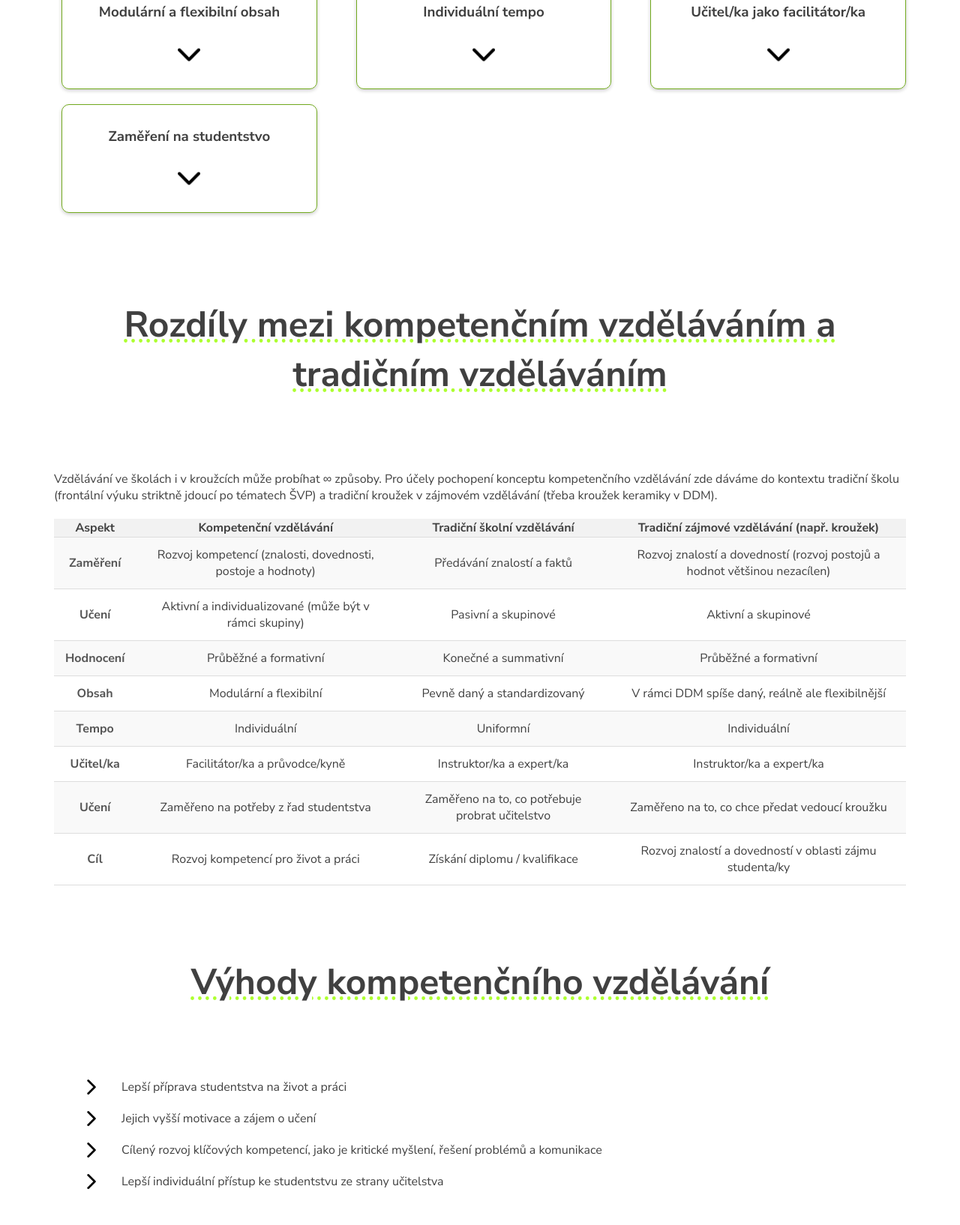
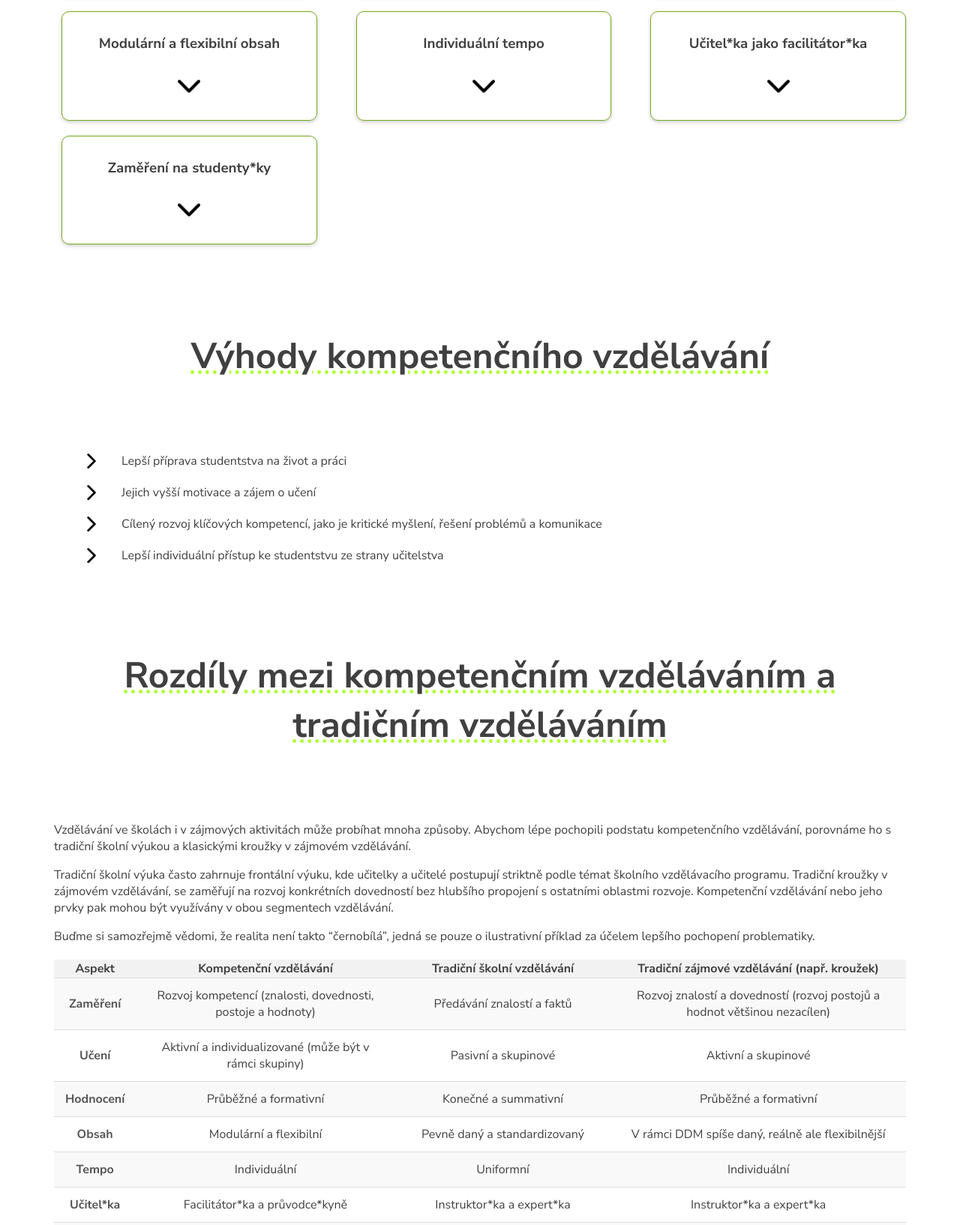
Before and after one commit to Vimes42/kompetencni-vzdelavani, an Eleventy site: page index.html in a window 1280 px wide. Shown: the part 1678-3312 px from the top of the page at 75% size. Built offline with nearby package versions, Linux system fonts and the light colour scheme; Eleventy itself is replaced by a stand-in of ours; files that its build step writes are made by us from their sources.

Commit message:
úpravy - 1.kolo komentářů

```diff
--- a/css/style.css
+++ b/css/style.css
@@ -348,8 +348,8 @@ button {
 }
 
 .contact__address--img img {
-    width: 30vw;
-    border-radius: 50;
+    width: 20vw;
+    border-radius: 50%;
 }
 
 footer{
--- a/index.html
+++ b/index.html
@@ -35,8 +35,8 @@
     </header>
     <div class="main">
         <div class="intro">
-            <p class="intro__description intro__description--up">Kompetenční vzdělávání je <span class="underline__wavy">zaměřeno na rozvoj kompetencí (znalosti, dovednosti, postoje a hodnoty)</span>, které jsou potřebné pro život a práci.</p>
-            <p class="intro__description intro__description--down">Studentstvo se učí aktivně a individuálně, čímž se <span class="underline__wavy">zvyšuje jejich motivace a zájem o učení.</span></p>
+            <p class="intro__description intro__description--up">Kompetenční vzdělávání <span class="underline__wavy">podporuje komplexní rozvoj </span>- nejen v oblasti znalostí, ale také dovedností, postojů a hodnot nezbytných pro život a práci.</p>
+            <p class="intro__description intro__description--down">Aktivně. Individuálně. <span class="underline__wavy">Se zájmem a motivací.</span></p>
 
         </div>
         <div class="characteristics" id="characteristics">
@@ -45,9 +45,26 @@
 
             </div>
         </div>
+
+        <div class="advantages" id="advantages">
+            <h2>Výhody kompetenčního vzdělávání</h2>
+            <div class="advantages__box">
+            <ul class="advantages__list">
+                <li class="advantages__list--item">Lepší příprava studentstva na život a práci</li>
+                <li class="advantages__list--item">Jejich vyšší motivace a zájem o učení</li>
+                <li class="advantages__list--item">Cílený rozvoj klíčových kompetencí, jako je kritické myšlení, řešení problémů a komunikace</li>
+                <li class="advantages__list--item">Lepší individuální přístup ke studentstvu ze strany učitelstva</li>
+            </ul>
+
+        </div>
+        </div>
+
         <div class="differences">
             <h2>Rozdíly mezi kompetenčním vzděláváním a tradičním vzděláváním</h2>
-            <p>Vzdělávání ve školách i v kroužcích může probíhat ∞ způsoby. Pro účely pochopení konceptu kompetenčního vzdělávání zde dáváme do kontextu tradiční školu (frontální výuku striktně jdoucí po tématech ŠVP) a tradiční kroužek v zájmovém vzdělávání (třeba kroužek keramiky v DDM).</p>
+            <p>Vzdělávání ve školách i v zájmových aktivitách může probíhat mnoha způsoby. Abychom lépe pochopili podstatu kompetenčního vzdělávání, porovnáme ho s tradiční školní výukou a klasickými kroužky v zájmovém vzdělávání.</p>
+            <p>Tradiční školní výuka často zahrnuje frontální výuku, kde učitelky a učitelé postupují striktně podle témat školního vzdělávacího programu. Tradiční kroužky v zájmovém vzdělávání, se zaměřují na rozvoj konkrétních dovedností bez hlubšího propojení s ostatními oblastmi rozvoje. Kompetenční vzdělávání nebo jeho prvky pak mohou být využívány v obou segmentech vzdělávání.</p>
+            <p>Buďme si samozřejmě vědomi, že realita není takto “černobílá”, jedná se pouze o ilustrativní příklad za účelem lepšího pochopení problematiky.</p>
+                </p>
             <table class="differences__table">
                 <tr class="differences__table--heading">
                     <td>Aspekt</td>
@@ -86,10 +103,10 @@
                     <td>Individuální</td>
                 </tr>
                 <tr class="differences__table--text">
-                    <td>Učitel/ka</td>
-                    <td>Facilitátor/ka a průvodce/kyně</td>
-                    <td>Instruktor/ka a expert/ka</td>
-                    <td>Instruktor/ka a expert/ka</td>
+                    <td>Učitel*ka</td>
+                    <td>Facilitátor*ka a průvodce*kyně</td>
+                    <td>Instruktor*ka a expert*ka</td>
+                    <td>Instruktor*ka a expert*ka</td>
                 </tr>
                 <tr class="differences__table--text">
                     <td>Učení</td>
@@ -101,23 +118,12 @@
                     <td>Cíl</td>
                     <td>Rozvoj kompetencí pro život a práci</td>
                     <td>Získání diplomu / kvalifikace</td>
-                    <td>Rozvoj znalostí a dovedností v oblasti zájmu studenta/ky</td>
+                    <td>Rozvoj znalostí a dovedností v oblasti zájmu studenta*ky</td>
                 </tr>
             </table>
         </div>
 
-        <div class="advantages" id="advantages">
-            <h2>Výhody kompetenčního vzdělávání</h2>
-            <div class="advantages__box">
-            <ul class="advantages__list">
-                <li class="advantages__list--item">Lepší příprava studentstva na život a práci</li>
-                <li class="advantages__list--item">Jejich vyšší motivace a zájem o učení</li>
-                <li class="advantages__list--item">Cílený rozvoj klíčových kompetencí, jako je kritické myšlení, řešení problémů a komunikace</li>
-                <li class="advantages__list--item">Lepší individuální přístup ke studentstvu ze strany učitelstva</li>
-            </ul>
 
-        </div>
-        </div>
 
         <div class="faq" id="faq">
             <h2>Časté otázky</h2>
@@ -140,7 +146,7 @@
             </ul>
             <button class="offer">Stáhnout nabídku aktivit</button>
             <h3 class="h3_resources">Ke čtení</h3>
-            <p>Mnoho zdrojů ještě neexistuje, zejména ne v ČR. Jedná se o nový koncept, který se nyní formuje v souladu se Strategií vzdělávání 2030+.</p>
+            <p>Ačkoli důraz na rozvoj kompetencí se v oficiálních dokumentech objevuje již od 90. let 20. století, ucelený koncept zde dlouho chyběl. V současné době se formuje v souladu se Strategií vzdělávání 2030+.</p>
             <ul>
                 <li class="advantages__list--item"><a href="https://www.slabikarnfv.eu/slabikar_digital_cs.pdf">Slabikář neformálního vzdělávání</a> - publikace pokrývající různé aspekty neformálního vzdělávání, kterou ale hojně využívá také učitelstvo </li>
                 <li class="advantages__list--item">Článek o <a href="https://aurora-institute.org/blog/how-competency-based-education-differs-from-the-traditional-system-of-education/"> kompetenčním vzdělávání </a> od Aurora Institute (v angličtině)</li>
@@ -153,7 +159,7 @@
             <p>Neváhejte se nám ozvat v případě dotazů, žádostí o konzultaci či s návrhem spolupráce.</p>
             <div class="contact__address">
                 <div class="contact__address--img">
-                    <img src="/img/Anezka.png">
+                    <img src="/img/Anezka.jpg">
                 </div>
                 <div class="contact__address--details">
                     <h3 class="h3_resources">Anežka Dvořáková</h3>
--- a/index.js
+++ b/index.js
@@ -38,31 +38,31 @@ const characteristicsDiv = (heading, text) => {
 const chars = [
     {
         heading: 'Zaměření na kompetence',
-        text: 'Kompetenční vzdělávání se zaměřuje na rozvoj znalostí, dovedností, hodnot a postojů, které studentstvo potřebuje pro život a práci. Nejde jen o předávání znalostí a faktů.'
+        text: 'Kompetenční vzdělávání rozvíjí znalosti, dovednosti, hodnoty a postoje, které studenti a studentky potřebují pro život a práci. Nejde jen o předávání faktů, ale i o komplexní rozvoj osobnosti.'
     },
     {
         heading: 'Aktivní a individualizované učení',
-        text: 'Studentstvo se učí aktivně a individuálně (sami či ve skupině). Je zodpovědné za svůj vlastní proces učení, učitelky a učitelé jim v tom pomáhají.'
+        text: 'Studenti a studentky se učí aktivně a individuálně, ať už samostatně, nebo ve skupině. Jsou spoluzodpovědní za svůj vlastní proces a výsledky učení, učitelky a učitelé jim v tom pomáhají a podporují je.'
     },
     {
         heading: 'Průběžné a formativní hodnocení',
-        text: 'Studentstvo dostává zpětnou vazbu v průběhu celého procesu učení a mohou se tak neustále zlepšovat.'
+        text: 'Studenti a studentky dostávají zpětnou vazbu v průběhu celého procesu učení se a mohou se tak díky ní zlepšovat.'
     },
     {
         heading: 'Modulární a flexibilní obsah',
-        text: 'Studentstvo si může vybrat moduly, které je zajímají a které jim pomohou dosáhnout jejich cílů.'
+        text: 'Studenti a studentky si mohou vybrat vzdělávací moduly, které je zajímají a které jim pomohou dosáhnout jejich cílů. Obsah výuky je tak flexibilní a přizpůsobený jejich potřebám.'
     },
     {
         heading: 'Individuální tempo',
         text: 'Neexistuje žádné jednotné tempo pro všechny.'
     },
     {
-        heading: 'Učitel/ka jako facilitátor/ka',
-        text: 'Učitel/ka je facilitátor/ka a průvodce/kyně. Pomáhá studentstvu učit se a rozvíjet své kompetence.'
+        heading: 'Učitel*ka jako facilitátor*ka',
+        text: 'Učitel*ka je facilitátor*ka a průvodce*kyně. Pomáhá studentům a studentkám učit se, objevovat a rozvíjet své kompetence a sledovat svůj pokrok.'
     },
     {
-        heading: 'Zaměření na studentstvo',
-        text: 'Učení je zaměřeno na studentstvo. Vzdělavatel/ka vychází z potřeb a zájmů studentstva.'
+        heading: 'Zaměření na studenty*ky',
+        text: 'Učení je zaměřeno na studenty a studentky. Vzdělavatel*ka vychází z jejich potřeb a zájmů, aby jim daný obsah vzdělávání přizpůsobil*a.'
     },
 
 ];
@@ -107,15 +107,15 @@ const faqDiv = (text, answer) => {
 const questions = [
     {
         text: 'Jak mohu kompetenční vzdělávání zapojit do učení?',
-        answer: `Jde například o to, brát v potaz, že studentstvo rozvíjí znalosti, dovednosti, postoje a hodnoty. Cíle učení by tak měly být formulovány z pohledu všech složek kompetencí a dle toho je také třeba volit vhodné metody, které cílové skupině pomohou rozvíjet se. Pro více informací o zacílení aktivit můžete proklikat náš <a href="https://www.slabikarnfv.eu/cs/e-learning target="_blank"">e-learning</a>.`
+        answer: `Kompetenční vzdělávání můžete začlenit tím, že při plánování výuky zohledníte, že studenti a studentky rozvíjí nejen znalosti, ale také dovednosti, postoje a hodnoty. Stanovte cíle učení, které reflektují všechny složky kompetencí, a vybírejte metody a aktivity, jež podpoří jejich komplexní rozvoj. Důležité je také vytvářet prostředí, kde studentstvo může aktivně objevovat, spolupracovat a reflektovat své učení. Pokud je pro vás koncept kompetenčního vzdělávání zatím neuchopitelný nebo moc komplexní, doporučujeme začít můžete také s postupným zapojováním zajímavých metod či se zohledňováním stylů učení v přípravě i realizaci aktivit. Jak na to? Mrkněte na <a href="https://www.slabikarnfv.eu/cs/e-learning" target="_blank">e-learning</a>, který vás provede základy práce s kompetencemi. Informace ale najdete také ve <a href="https://www.slabikarnfv.eu/slabikar_digital_cs.pdf" target="_blank">Slabikáři neformálního vzdělávání</a> (ke kompetencím, vzdělávacím cílům i stylům učení). Různé zajímavé metody můžete hledat na <a href="https://www.neformalnivzdelavani.eu/metody/" target="_blank">webu k neformálnímu vzdělávání</a>.`
     },
     {
         text: "Má kompetenční vzdělávání vyšší náklady na implementaci?",
-        answer: 'Než se to člověk naučí, znamená to samozřejmě časovou investici.'
+        answer: 'Implementace kompetenčního vzdělávání může vyžadovat počáteční časovou investici, abyste se seznámili*y s novými přístupy a metodami. Dlouhodobě však přináší výhody v podobě vyšší motivace studentstva, efektivnějšího učení a lepších výsledků. Finanční náklady nemusí být nutně vyšší; často jde spíše o změnu přístupu než o investice do materiálů. Není ale třeba hned měnit vše. Změny samozřejmě můžete zavádět postupně, jak vám to budou kapacity dovolovat.'
     },
     {
-        text: "Jak hodnotit kompetence?",
-        answer: 'To jsme právě testovali s učiteli a učitelkami, jež prochází naším školením <a href="https://markercs.cz/cs/skolycs/ target="_blank"">Marker do škol</a>. Brzy přineseme konkrétní výsledky.'
+        text: "Jak vyhodnocovat posun v kompetencích?",
+        answer: 'Hodnocení kompetencí vyžaduje průběžné a formativní hodnocení, které sleduje pokrok studentů a studentek v jednotlivých oblastech. V rámci našeho školení <a href="https://markercs.cz/cs/skolycs/" target="_blank">Marker do škol</a> jsme tuto oblast testovali*y s učitelkami a učiteli. Brzy vám přineseme konkrétní a praktické nástroje, které vám pomohou efektivně hodnotit rozvoj kompetencí.'
     },
 ]
 
```
